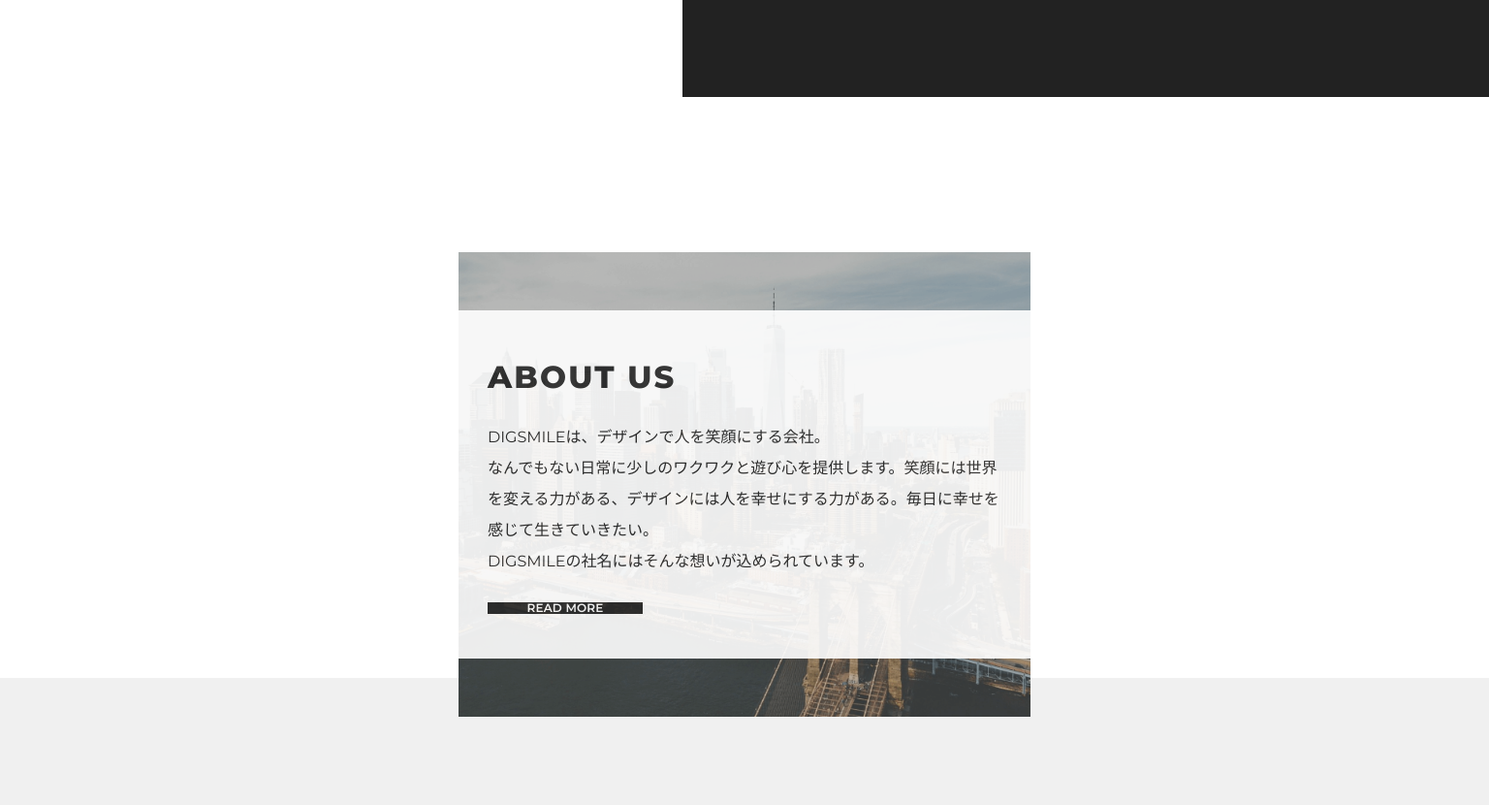
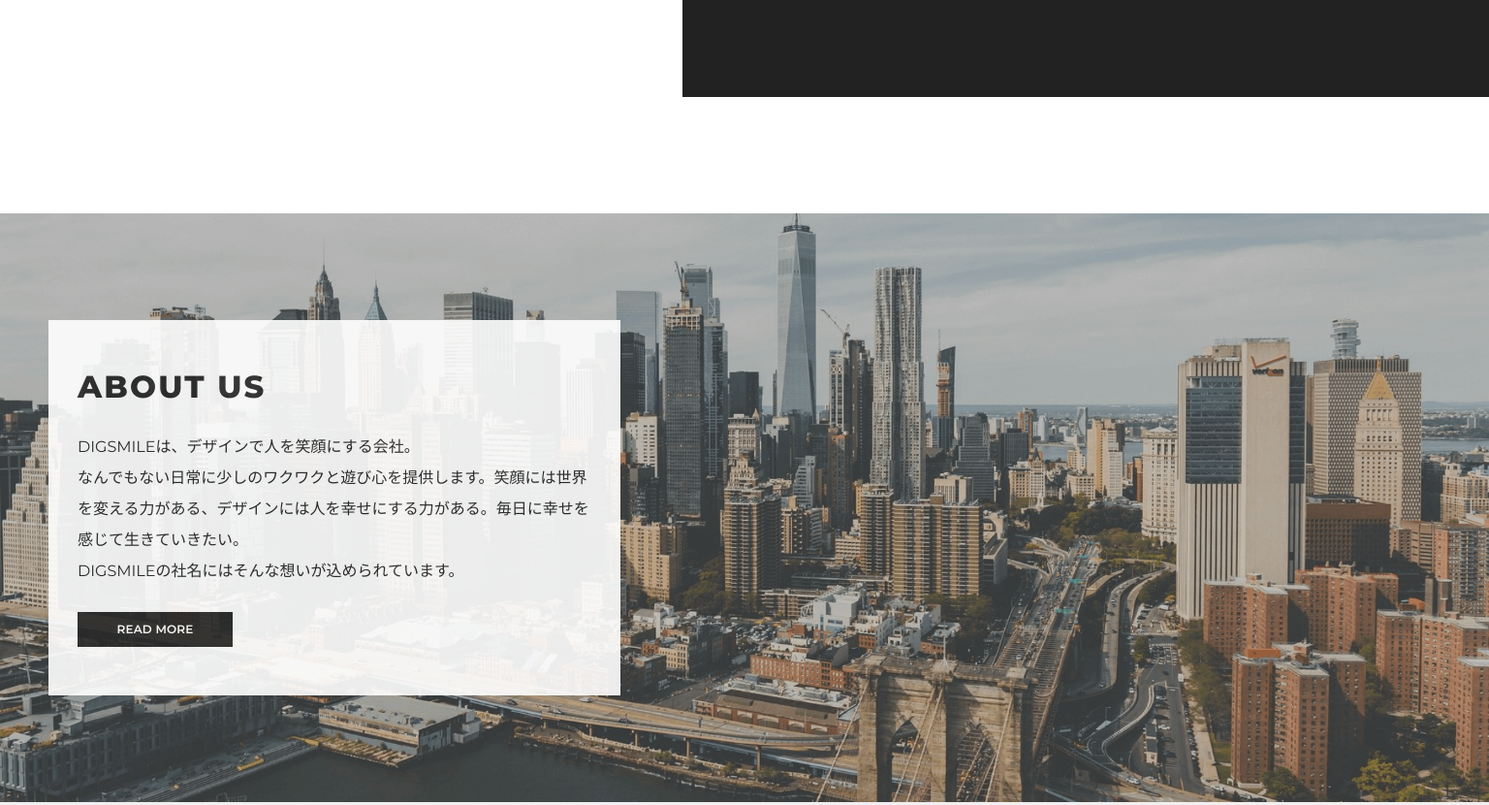
Before and after one commit to kidneee/Cresta_Third, a plain HTML site: page index.html in a window 1536 px wide. Shown: the part 700-1530 px from the top of the page at 97% size. Drawn offline with nearby package versions, Linux system fonts and the light colour scheme.

Commit message:
PC調整

```diff
--- a/assets/css/common.css
+++ b/assets/css/common.css
@@ -479,6 +479,12 @@ img {
 /*-------------------------
   About
 -------------------------*/
+.about .l-column-wrapper {
+  margin-top: 0;
+  padding-top: 0;
+  padding-bottom: 0;
+}
+
 .about .l-inner {
   background-image: url(../img/about-img.png);
   background-size: cover;
@@ -488,8 +494,11 @@ img {
 }
 @media screen and (min-width: 768px) {
   .about .l-inner {
-    padding: 60px 89px;
+    padding: 60px 0;
     position: relative;
+    display: flex;
+    flex-direction: column;
+    justify-content: center;
   }
 
   .about .l-inner::after {
@@ -504,14 +513,13 @@ img {
     z-index: 1;
   }
 }
-@media screen and (min-width: 768px) {
+@media screen and (min-width: 1440px) {
   .about .l-inner {
-    padding: 60px 0;
-    position: relative;
+    padding: 110px 50px;
     display: flex;
     flex-direction: column;
     justify-content: center;
-    align-items: center;
+    align-items: flex-start;
   }
 }
 
@@ -531,6 +539,7 @@ img {
 }
 @media screen and (min-width: 1440px) {
   .about__content {
+    max-height: 387px;
     padding: 50px 30px;
   }
 }
@@ -608,6 +617,11 @@ img {
 .topics__list-item:nth-child(1) .topics__desc {
   letter-spacing: 0.068em;
 }
+@media screen and (min-width: 768px) {
+  .topics__list-item:nth-child(1) .topics__desc {
+    letter-spacing: 0.04em;
+  }
+}
 
 @media screen and (min-width: 1440px) {
   .topics__link {
@@ -629,7 +643,7 @@ img {
 }
 @media screen and (min-width: 1440px) {
   .contact .l-inner {
-    padding: 60px 0 120px;
+    padding: 58px 0 120px;
   }
 
   .contact__img {
@@ -653,6 +667,11 @@ img {
     max-width: 510px;
     margin-top: -7px;
     margin-bottom: 14px;
+  }
+}
+@media screen and (min-width: 1440px) {
+  .contact__desc.c-text {
+    margin: 0;
   }
 }
 
--- a/index.html
+++ b/index.html
@@ -79,9 +79,10 @@
       </div><!-- /.fv__inner -->
     </div><!-- /.fv -->
 
-    <div class="l-column-wrapper">
-      <!-- About us -->
-      <section class="about">
+
+    <!-- About us -->
+    <section class="about">
+      <div class="l-column-wrapper">
         <div class="l-inner">
           <div class="l-column about__content">
             <h2 lang="en" class="c-title">About us</h2>
@@ -93,8 +94,9 @@
             <a lang="en" href="" class="c-btn-more about__link">Read more</a>
           </div><!-- /.about__content -->
         </div><!-- /.l-inner -->
-      </section>
-    </div><!-- /.l-column-wrapper -->
+      </div><!-- /.l-column-wrapper -->
+    </section>
+
 
     <div class="l-column-wrapper l-bg-color">
       <!-- Works -->
```
